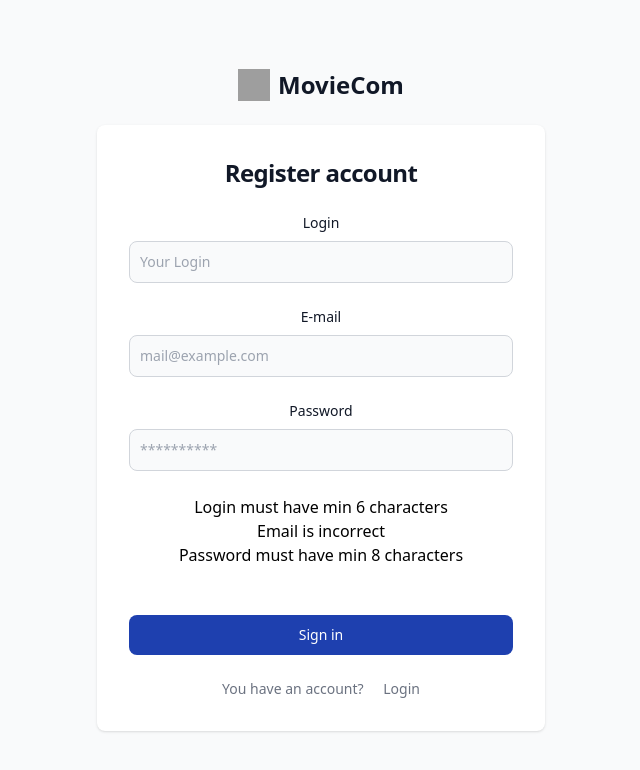
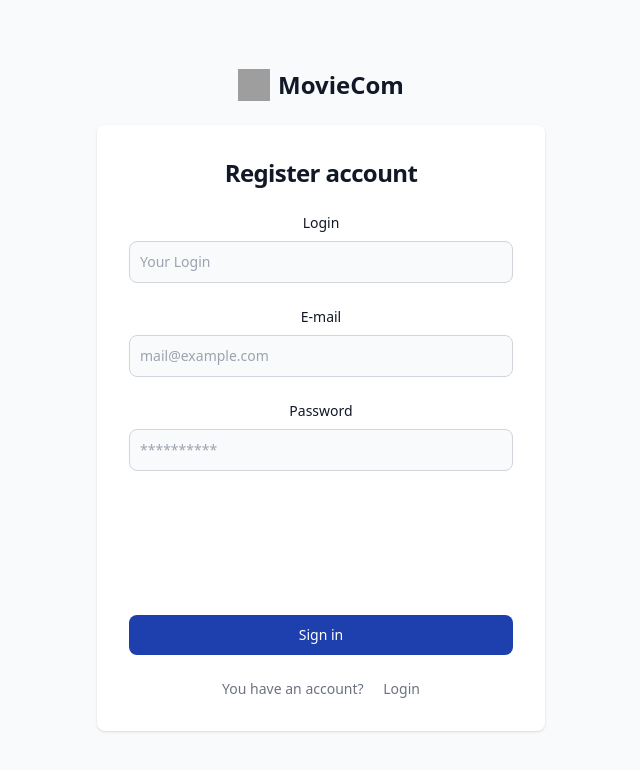
Before and after one commit to bartosz-kanadys/MovieCom-Client, a React (Vite) app in the folder client/: page /register in a window 1280 px wide. Shown: the top 770 px of the page, without its empty margins (319-959 px from the left). Built offline with nearby package versions, Linux system fonts and the light colour scheme; grey boxes are pictures that could not be loaded.

Commit message:
Fix register error css

```diff
--- a/client/src/components/Register/RegisterPage.jsx
+++ b/client/src/components/Register/RegisterPage.jsx
@@ -129,13 +129,13 @@ function RegisterPage() {
                                 placeholder="**********"
                                 onChange={onPasswordChange}
                             />
-                            <p></p>
-                            {errors.login == null ? <></> : <span>{errors.login}<br></br></span>}
-                            {errors.email == null ? <></> : <span>{errors.email}<br></br></span>}
-                            {errors.password == null ? <></> : <span>{errors.password}<br></br></span>}
-
+                            <p className='text-white'>
+                                {errors.login == null ? <></> : <span>{errors.login}<br></br></span>}
+                                {errors.email == null ? <></> : <span>{errors.email}<br></br></span>}
+                                {errors.password == null ? <></> : <span>{errors.password}<br></br></span>}
+                            </p>
                             <p>
-                                { serverData ? <p>{serverData.data.message}</p> : <></>}
+                                {serverData ? <p>{serverData.data.message}</p> : <></>}
                             </p>
 
                         </form>
```
